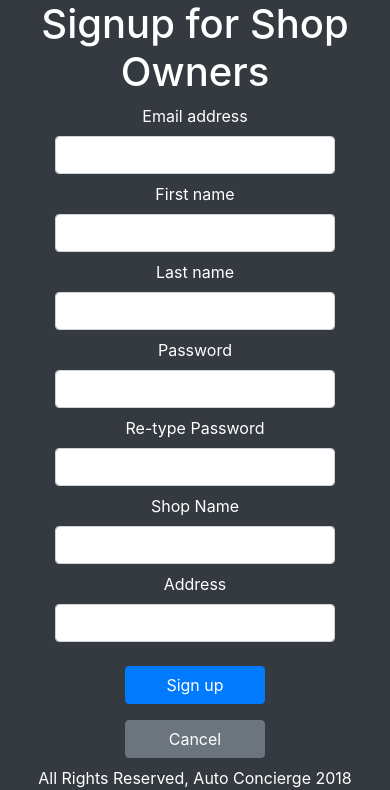
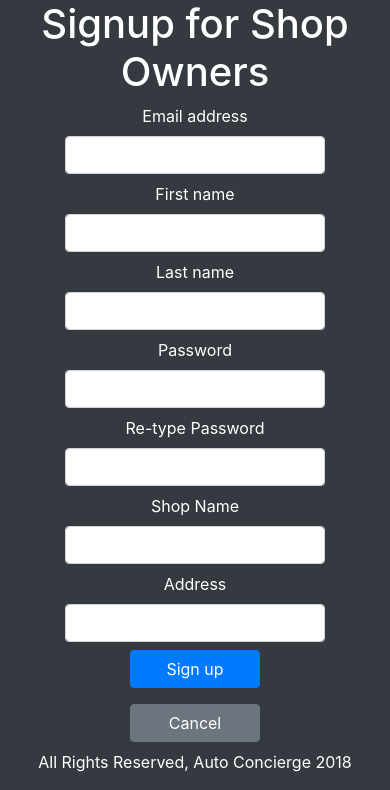
Before and after one commit to njang/autoConcierge, a Django app: page /signup/shopowner/ in a window 390 px wide. Shown: the part 70-860 px from the top of the page. Run offline with Django 3.2, Linux system fonts and the light colour scheme; some libraries are stand-ins or nearby versions.

Commit message:
Repair responsive styling of signup pages

```diff
--- a/main_app/templates/registration/shop_owner.html
+++ b/main_app/templates/registration/shop_owner.html
@@ -5,47 +5,47 @@
 	<form method='post' novalidate='' class='form-group'>
 		{% csrf_token %}
 		<input type='hidden' name='next' value=''>
-		<div class='row my-2'>
+		<div class='my-2'>
 			<label for='id_email' class='form-label col-12'>Email address</label>
 			<input type='email' name='email' required maxlength='254' id='id_email' class='col-8 offset-2 col-md-6 offset-md-3 col-lg-4 offset-lg-4 form-control'>
 		</div>
-		<div class='row my-2'>
+		<div class='my-2'>
 			<label for='id_first_name' class='form-label col-12'>First name</label>
 			<input type='text' name='first_name' maxlength='30' id='id_first_name' class='col-8 offset-2 col-md-6 offset-md-3 col-lg-4 offset-lg-4 form-control'>
 		</div>
-		<div class='row my-2'>
+		<div class='my-2'>
 			<label for='id_last_name' class='form-label col-12'>Last name</label>
 			<input type='text' name='last_name' maxlength='150' id='id_last_name' class='col-8 offset-2 col-md-6 offset-md-3 col-lg-4 offset-lg-4 form-control'>
 		</div>
-		<div class='row my-2'>
+		<div class='my-2'>
 			<label for='id_password1' class='form-label col-12'>Password</label>
 			<input type='password' name='password1' required id='id_password1' class='col-8 offset-2 col-md-6 offset-md-3 col-lg-4 offset-lg-4 form-control'>
 		</div>
-		<div class='row my-2'>
+		<div class='my-2'>
 			<label for='id_password2' class='form-label col-12'>Re-type Password</label>
 			<input type='password' name='password2' required id='id_password2' class='col-8 offset-2 col-md-6 offset-md-3 col-lg-4 offset-lg-4 form-control'>
 		</div>
-		<div class='row my-2'>
+		<div class='my-2'>
 			<label for='id_shop_name' class='form-label col-12'>Shop Name</label>
 			<input type='text' name='shop_name' required maxlength='100' id='id_shop_name' class='col-8 offset-2 col-md-6 offset-md-3 col-lg-4 offset-lg-4 form-control'>
 		</div>
-		<div class='row my-2'>
+		<div class='my-2'>
 			<label for='id_address_street' class='form-label col-12'>Address</label>
 			<input type='text' name='address_street' required maxlength='100' id='id_address_street' class='col-8 offset-2 col-md-6 offset-md-3 col-lg-4 offset-lg-4 form-control'>
 		</div>
-		<div class='row my-2'>
+		<div class='my-2'>
 			<label for='id_address_gps_lat' class='col col-2 offset-3' hidden>address_gps_lat</label>
 			<input type='number' name='address_gps_lat' maxlength='100' id='id_address_gps_lat' class='col col-3 form-control' value='0' hidden>
 		</div>
-		<div class='row my-2'>
+		<div class='my-2'>
 			<label for='id_address_gps_lng' class='col col-2 offset-3' hidden>address_gps_lng</label>
 			<input type='number' name='address_gps_lng' maxlength='100' id='id_address_gps_lng' class='col col-3 form-control' value='0' hidden>
 		</div>
-		<div class='row my-2'>
-			<button type='submit' class='btn btn-primary col-4 offset-4 col-md-2 offset-md-5'>Sign up</button>
+		<div class='my-2'>
+			<button type='submit' class='btn btn-primary col-4 col-md-2'>Sign up</button>
 		</div>
 	</form>
-	<div class='row my-2'>
-		<a href='/signup' class='btn btn-secondary col-4 offset-4 col-md-2 offset-md-5'>Cancel</a>
+	<div class='my-2'>
+		<a href='/signup' class='btn btn-secondary col-4 col-md-2'>Cancel</a>
 	</div>
 {% endblock %}
```
Also changed, not shown: main_app/templates/registration/car_owner.html (+10 -10 lines), main_app/templates/registration/service_driver.html (+11 -11 lines), main_app/templates/signup.html (+6 -6 lines).
